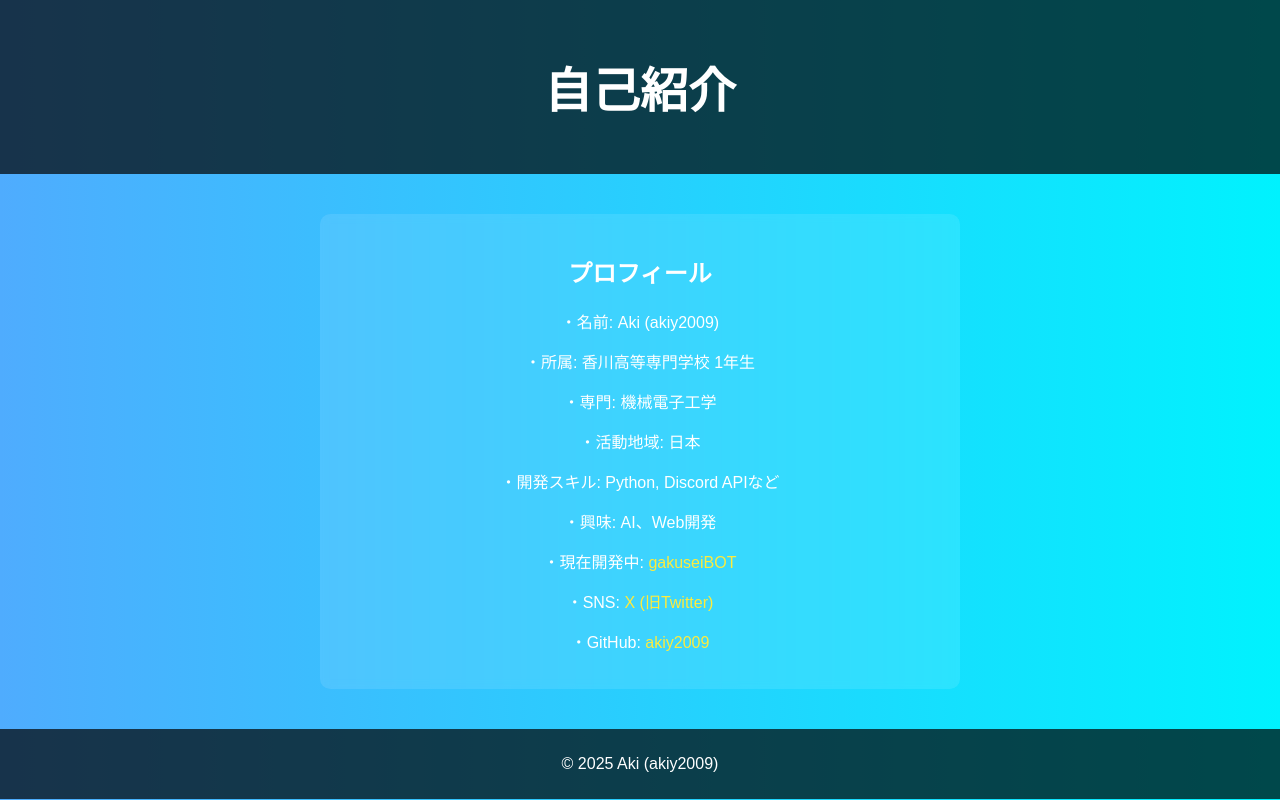
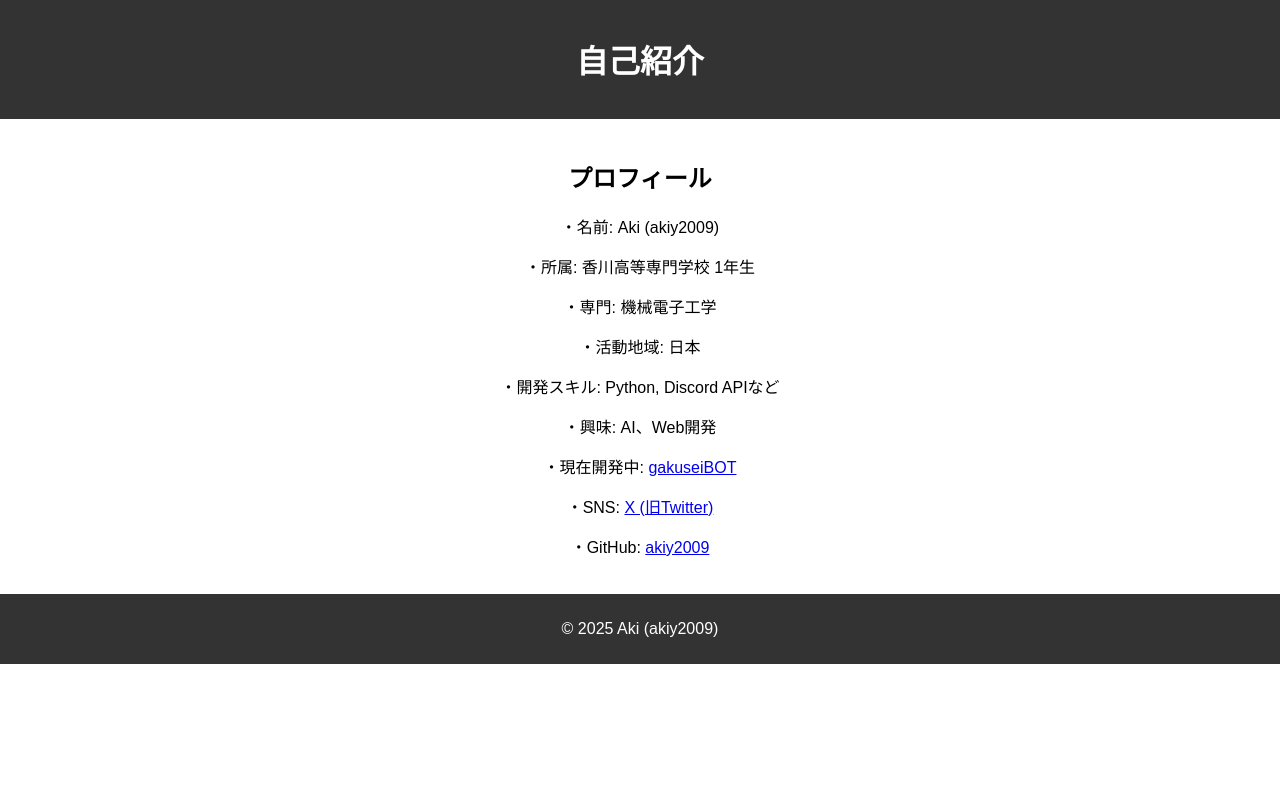
Before and after one commit to akiy2009/akiy2009.github.io, a plain HTML site: page index.html in a window 1280 px wide. Drawn offline with Linux system fonts and the light colour scheme.

Commit message:
style.css を更新

```diff
--- a/style.css
+++ b/style.css
@@ -3,36 +3,20 @@ body {
     margin: 0;
     padding: 0;
     text-align: center;
-    background: linear-gradient(to right, #4facfe, #00f2fe);
-    color: #fff;
 }
 
 header {
-    background: rgba(0, 0, 0, 0.7);
-    padding: 20px;
-    font-size: 24px;
+    background: #333;
+    color: white;
+    padding: 15px;
 }
 
 section {
-    max-width: 600px;
-    margin: 40px auto;
     padding: 20px;
-    background: rgba(255, 255, 255, 0.1);
-    border-radius: 10px;
-    backdrop-filter: blur(5px);
-}
-
-a {
-    color: #ffeb3b;
-    text-decoration: none;
-}
-
-a:hover {
-    text-decoration: underline;
 }
 
 footer {
-    background: rgba(0, 0, 0, 0.7);
+    background: #333;
+    color: white;
     padding: 10px;
-    margin-top: 20px;
 }
```
